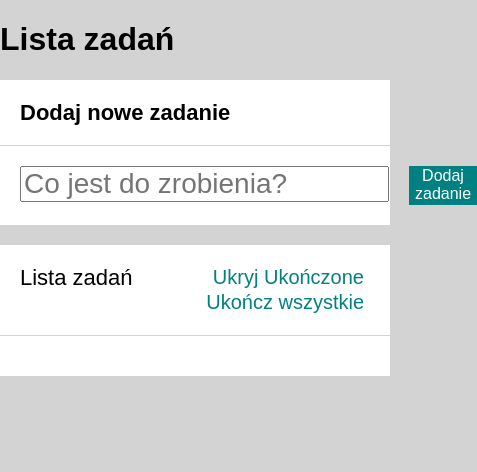
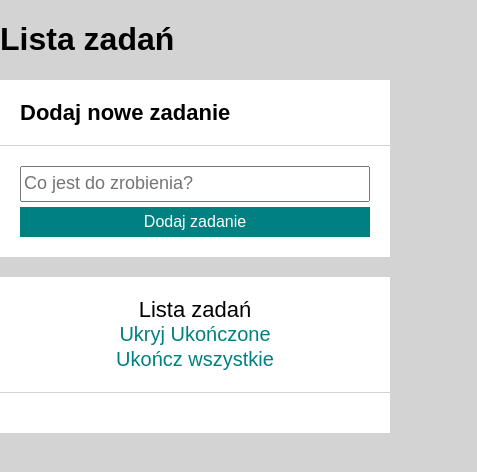
Before and after one commit to adim2222/todo-list-react, a React (Create React App) app: page / in a window 390 px wide. Shown: the top 472 px of the page, 477 px wide, since content can reach past the window. Built offline with nearby package versions, Linux system fonts and the light colour scheme.

Commit message:
added responsivity

```diff
--- a/src/Buttons/styled.js
+++ b/src/Buttons/styled.js
@@ -6,11 +6,18 @@ export const FunctionButtons = styled.div`
     text-align: end;
     padding: 20px;
     border-bottom: solid 1px lightgray;
+    @media (max-width: 500px) {
+        display: flex;
+        flex-direction: column;
+    }
 `
 
 export const ListHeader = styled.span`
     float: left;
     font-size: 22px;
+    @media (max-width: 500px) {
+        text-align: center;
+    }
 `
 
 export const ButtonHide = styled.button`
--- a/src/Form/styled.js
+++ b/src/Form/styled.js
@@ -3,6 +3,9 @@ import styled from "styled-components";
 export const InputDiv = styled.div`
     padding: 20px;
     display: flex;
+    @media (max-width: 500px) {
+        flex-direction: column;
+    }
 `
 
 export const AddTaskButton = styled.button`
@@ -10,17 +13,22 @@ export const AddTaskButton = styled.button`
     background-color: teal;
     color: rgb(255, 255, 255);
     border: none;
-    width: 150px;
     font-size: 16px;
     transition: 0.3s;
     &:hover {
         transform: scale(1.2);
         background-color: rgb(0, 163, 163);
     }
+    @media (max-width: 500px) {
+        width: 100%;
+        margin-left: 0px;
+        height: 30px;
+        margin-top: 5px;
+    }
 `
 
 export const TaskInput = styled.input`
     flex-grow: 2;
     height: 30px;
-    font-size: 28px;
+    font-size: 18px;
 `
```
